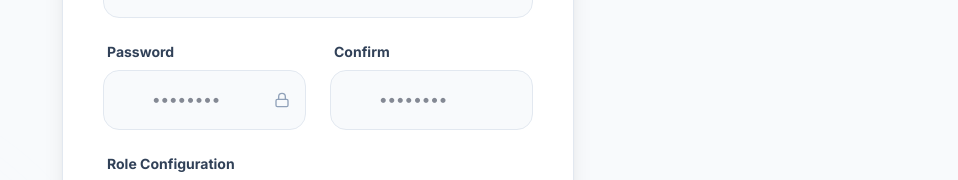
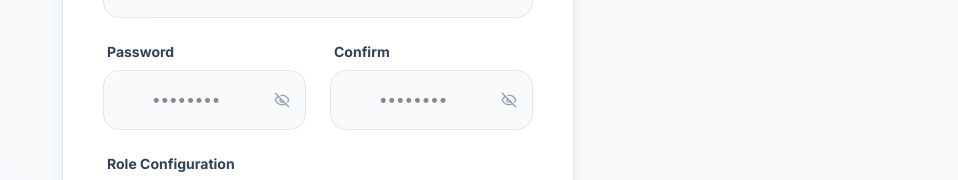
Before and after one commit to ujjwalanand678/company_task_tracker, a React (Vite) app in the folder client/: page /register in a window 1280 px wide. Shown: the part 454-634 px from the top of the page, without its empty margins (322-1280 px from the left). Built offline with nearby package versions, Linux system fonts and the light colour scheme.

Commit message:
Add password visibility toggle to registration form

```diff
--- a/client/src/pages/Register.tsx
+++ b/client/src/pages/Register.tsx
@@ -3,7 +3,7 @@ import { useForm } from 'react-hook-form';
 import { zodResolver } from '@hookform/resolvers/zod';
 import * as z from 'zod';
 import { Link, useNavigate } from 'react-router-dom';
-import { UserPlus, Mail, Lock, User as UserIcon, AlertCircle, Loader2, Shield, X } from 'lucide-react';
+import { UserPlus, Mail, Lock, User as UserIcon, AlertCircle, Loader2, Shield, X, Eye, EyeOff } from 'lucide-react';
 import api from '../services/api';
 import AnimatedPage from '../components/AnimatedPage';
 
@@ -142,9 +142,9 @@ const Register: React.FC = () => {
                     <button
                       type="button"
                       onClick={() => setShowPassword(!showPassword)}
-                      className="absolute right-4 top-1/2 -translate-y-1/2 text-slate-400 hover:text-slate-600"
+                      className="absolute right-4 top-1/2 -translate-y-1/2 text-slate-400 hover:text-slate-600 transition-colors"
                     >
-                      {showPassword ? <X className="w-4 h-4" /> : <Lock className="w-4 h-4" />}
+                      {showPassword ? <Eye className="w-4 h-4" /> : <EyeOff className="w-4 h-4" />}
                     </button>
                   </div>
                   {errors.password && (
@@ -161,9 +161,16 @@ const Register: React.FC = () => {
                       type={showPassword ? "text" : "password"}
                       className={`w-full bg-slate-50 border ${
                         errors.confirmPassword ? 'border-red-500' : 'border-slate-200'
-                      } rounded-2xl py-4 pl-12 pr-4 text-slate-900 font-medium focus:outline-none focus:ring-4 focus:ring-blue-500/5 focus:border-blue-500 transition-all`}
+                      } rounded-2xl py-4 pl-12 pr-12 text-slate-900 font-medium focus:outline-none focus:ring-4 focus:ring-blue-500/5 focus:border-blue-500 transition-all`}
                       placeholder="••••••••"
                     />
+                    <button
+                      type="button"
+                      onClick={() => setShowPassword(!showPassword)}
+                      className="absolute right-4 top-1/2 -translate-y-1/2 text-slate-400 hover:text-slate-600 transition-colors"
+                    >
+                      {showPassword ? <Eye className="w-4 h-4" /> : <EyeOff className="w-4 h-4" />}
+                    </button>
                   </div>
                    {errors.confirmPassword && (
                     <p className="mt-2 text-xs text-red-500 font-bold ml-1">{errors.confirmPassword.message}</p>
```
